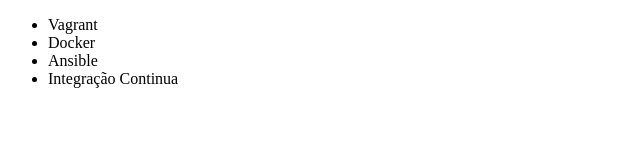
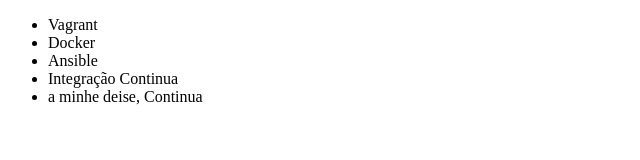
Before and after one commit to typratodes/alura-git, a plain HTML site: page index.html in a window 1280 px wide. Shown: the whole page, without its empty margins (0-640 px from the left). Drawn offline with Linux system fonts and the light colour scheme.

Commit message:
add deise

```diff
--- a/index.html
+++ b/index.html
@@ -10,6 +10,8 @@
         <li>Docker</li>
         <li>Ansible</li>
         <li>Integração Continua</li>
+
+        <li>a minhe deise, Continua</li>
     </ul>
 </body>
 </html>
```
